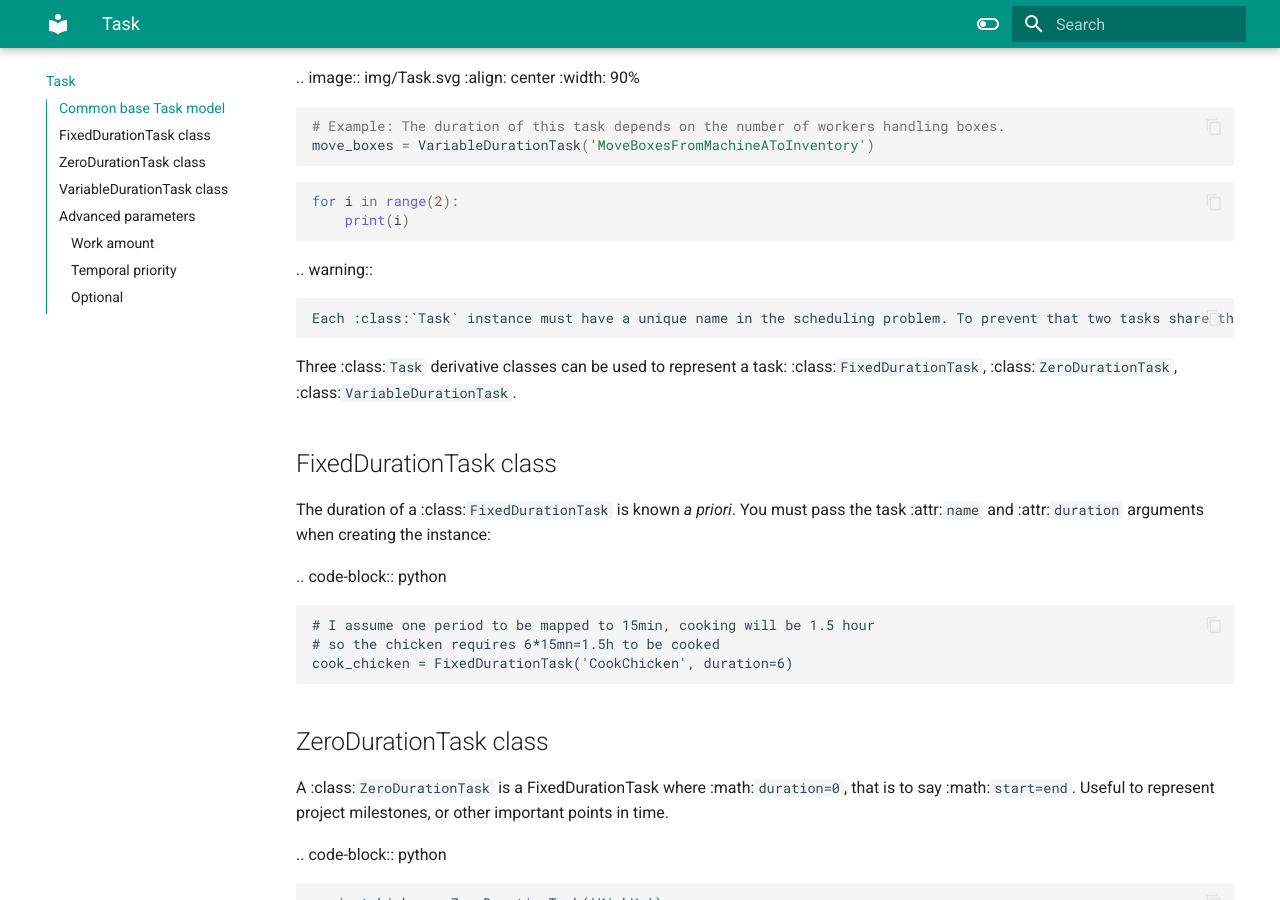
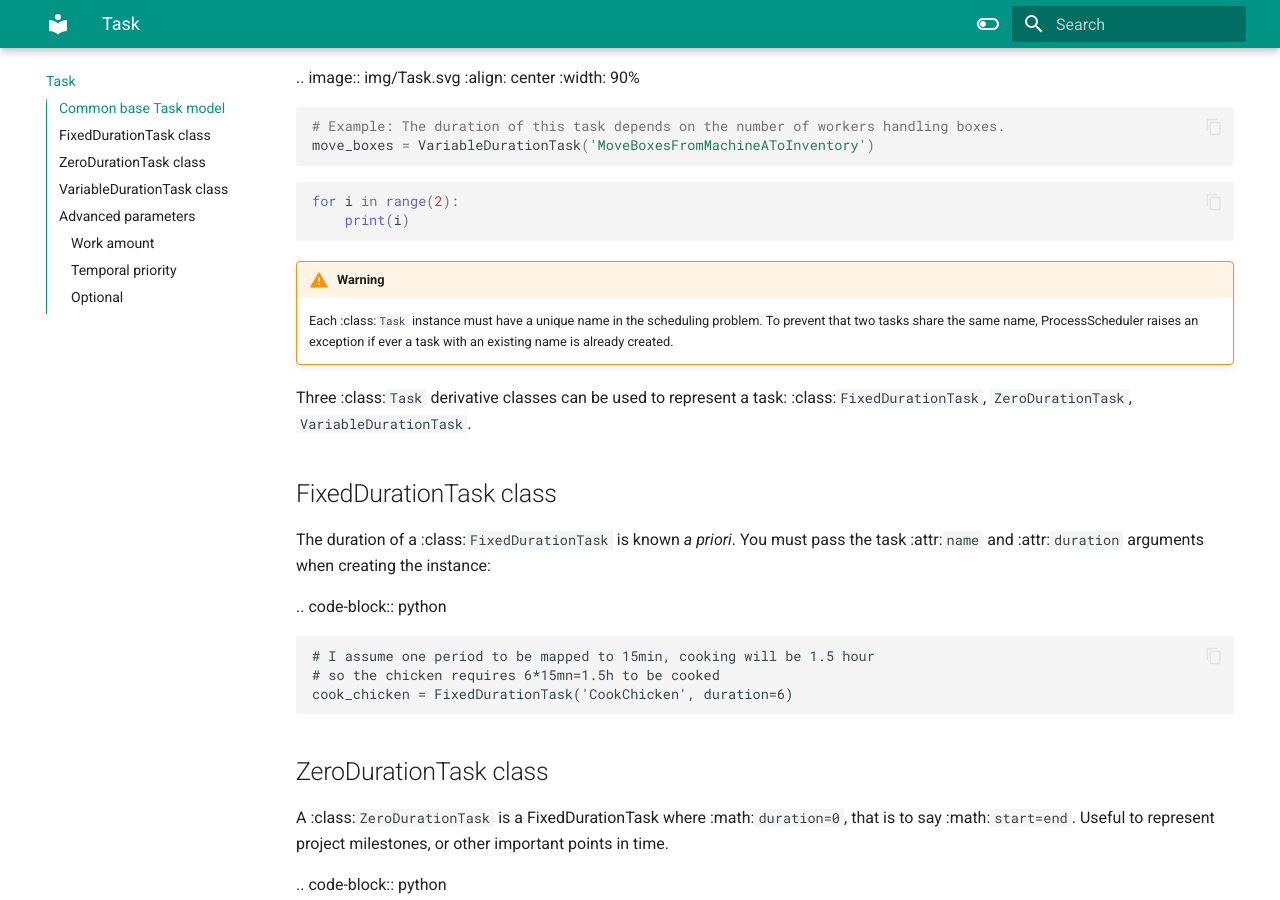
Before and after one commit to tpaviot/ProcessScheduler, an MkDocs documentation site: the page built from docs/task.md, in a window 1280 px wide and 900 px high, scrolled down 655 px. Built offline with MkDocs 1.6.1 and Material for MkDocs 9.7.7, drawn with Linux system fonts in a browser that asks for light colours; some of the changed lines change nothing that is shown.

Commit message:
WIP: mkdoc refactor documentation

````diff
--- a/docs/task.md
+++ b/docs/task.md
@@ -32,11 +32,11 @@ for i in range(2):
     print(i)
 ```
 
-.. warning::
+!!! warning
 
     Each :class:`Task` instance must have a unique name in the scheduling problem. To prevent that two tasks share the same name, ProcessScheduler raises an exception if ever a task with an existing name is already created.
 
-Three :class:`Task` derivative classes can be used to represent a task: :class:`FixedDurationTask`, :class:`ZeroDurationTask`, :class:`VariableDurationTask`.
+Three :class:`Task` derivative classes can be used to represent a task: :class:`FixedDurationTask`, `ZeroDurationTask`, `VariableDurationTask`.
 
 ## FixedDurationTask class
 
````
